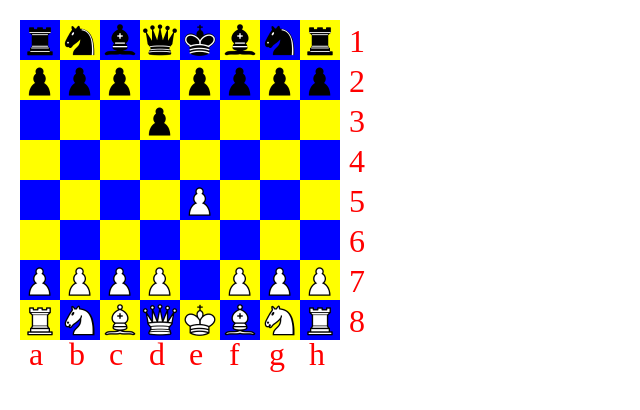
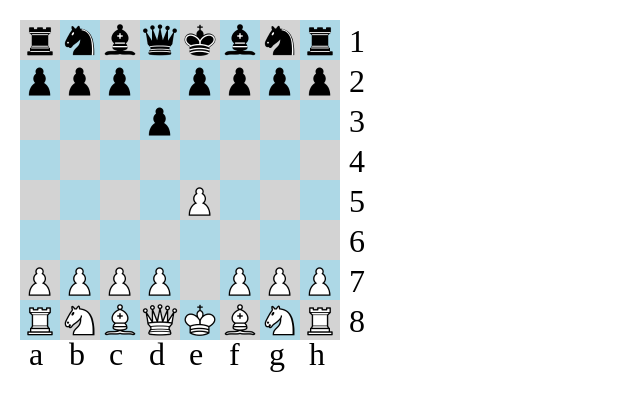
Before and after one commit to carexpilosa/nachtwache, a plain HTML site: page nachtwache/public/index.html in a window 1280 px wide. Shown: the whole page, without its empty margins (0-640 px from the left). Drawn offline with Linux system fonts and the light colour scheme.

Commit message:
chess canvas labels

```diff
--- a/nachtwache/public/index.html
+++ b/nachtwache/public/index.html
@@ -114,7 +114,7 @@
         },
 
         rawDraw: function (x, y, w, h, img) {
-          this.context.fillStyle = (x + y) % 2 ? 'yellow' : 'blue';
+          this.context.fillStyle = (x + y) % 2 ? 'lightblue' : 'lightgray';
           this.context.fillRect(x, y, w, h);
           if(img) {
             this.context.drawImage(img, x, y, w, h);
@@ -142,7 +142,7 @@
           this.context = this.canvas.getContext('2d');
           console.log(this.context);
           this.context.scale(0.025, 0.025);
-          this.context.fillStyle = 'red';
+          this.context.fillStyle = 'black';
           this.context.font = '32px serif';
           this.context.fillText('a', 9, 345);
           this.context.fillText('b', 49, 345);
@@ -160,6 +160,7 @@
           this.context.fillText('6', 329, 232);
           this.context.fillText('7', 329, 272);
           this.context.fillText('8', 329, 312);
+          this.context.scale(40, 40);
         },
         getRawSquareForCoordinates: function (left, top) {
           return [Math.floor(left / 40), Math.floor(top / 40)];
```
